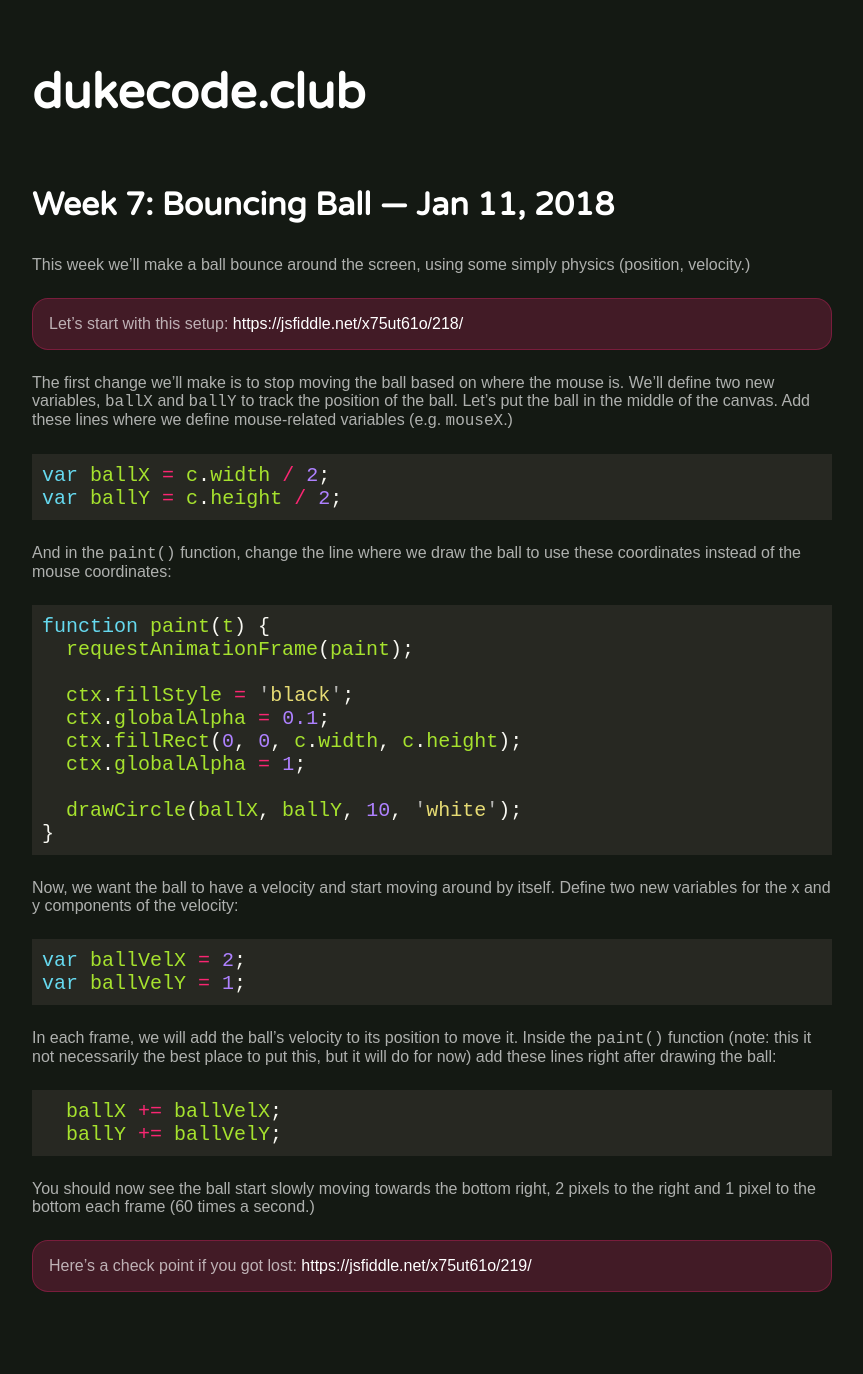
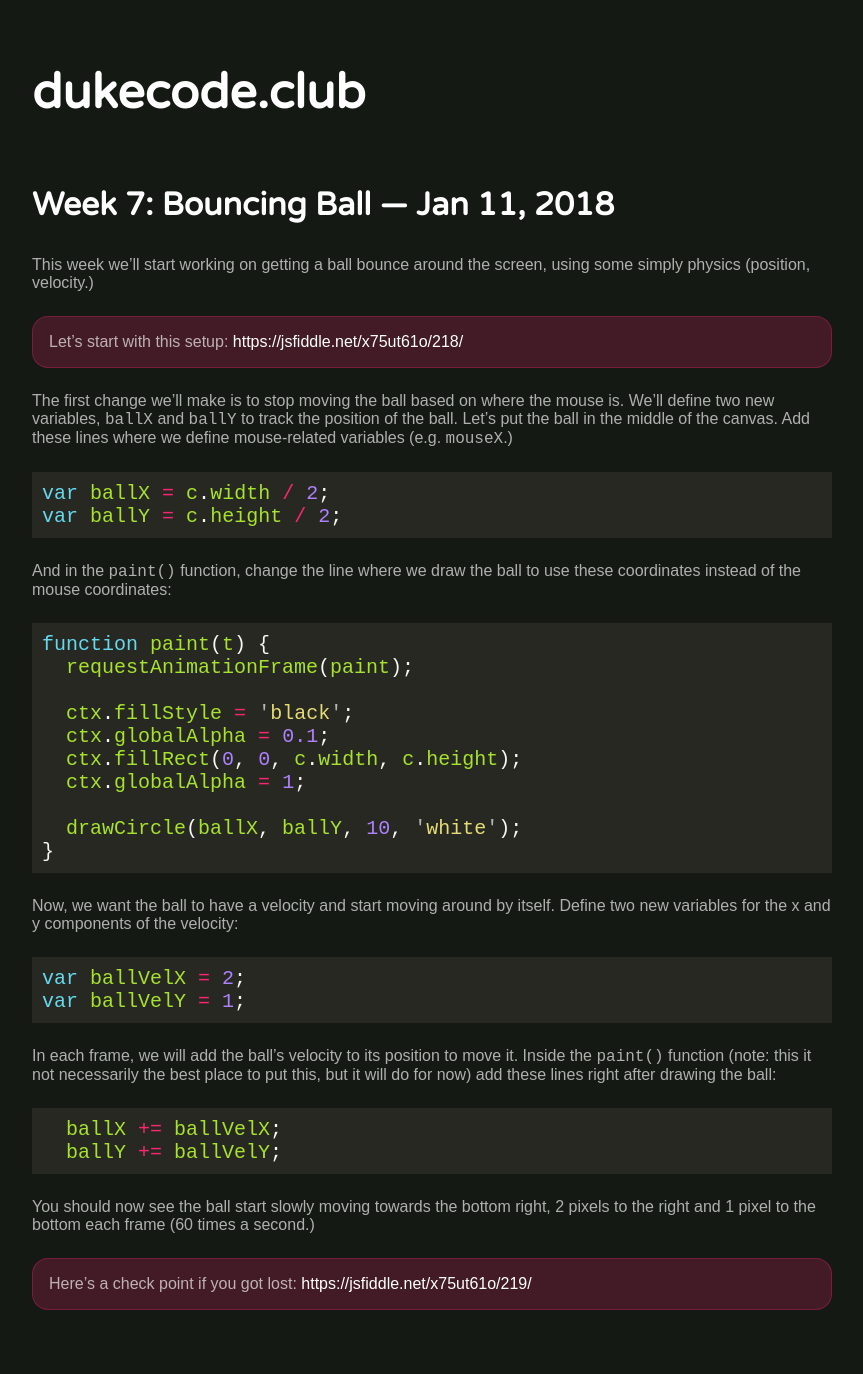
Before and after one commit to atesgoral/dukecode.club, a Jekyll site: the page built from _posts/2018-01-11-week-7-bouncing-ball.md, in a window 1280 px wide. Shown: the whole page, without its empty margins (208-1071 px from the left). Built offline with Jekyll 4.4.1, drawn with Linux system fonts in a browser that asks for light colours; our own code applies the rules of GitHub Pages for plain Markdown files.

Commit message:
Change wording

```diff
--- a/_posts/2018-01-11-week-7-bouncing-ball.md
+++ b/_posts/2018-01-11-week-7-bouncing-ball.md
@@ -3,7 +3,7 @@ title: "Bouncing Ball"
 week: 7
 ---
 
-This week we'll make a ball bounce around the screen, using some simply physics (position, velocity.)
+This week we'll start working on getting a ball bounce around the screen, using some simply physics (position, velocity.)
 
 Let's start with this setup: <https://jsfiddle.net/x75ut61o/218/>
 {: .panel .snapshot }
```
